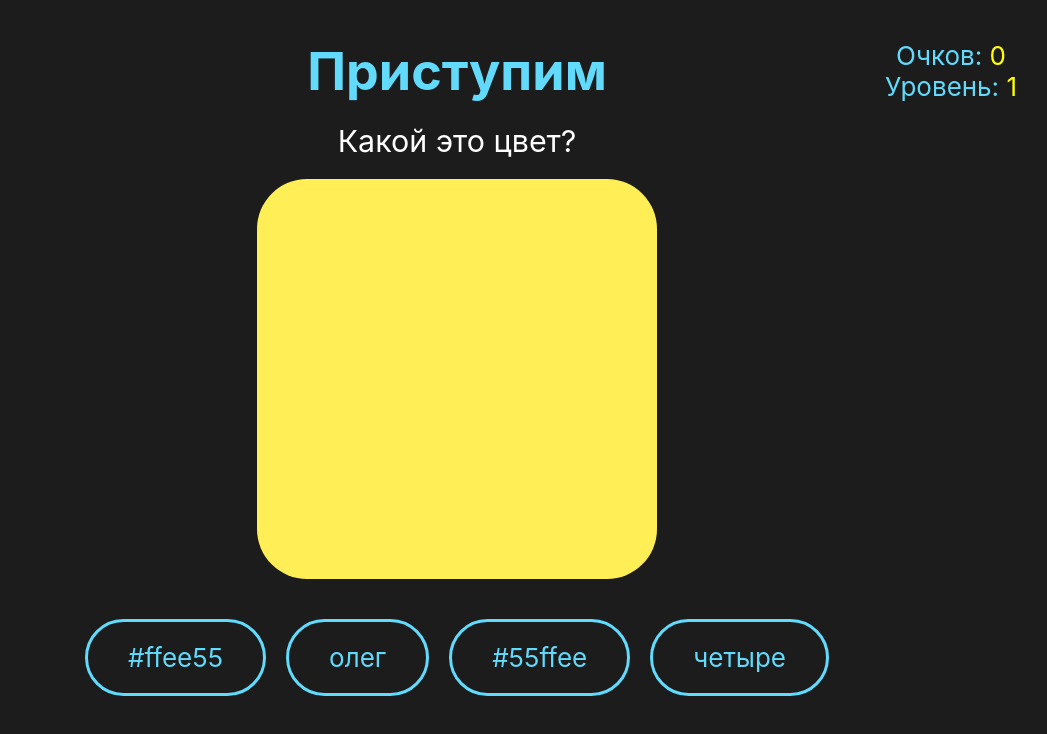
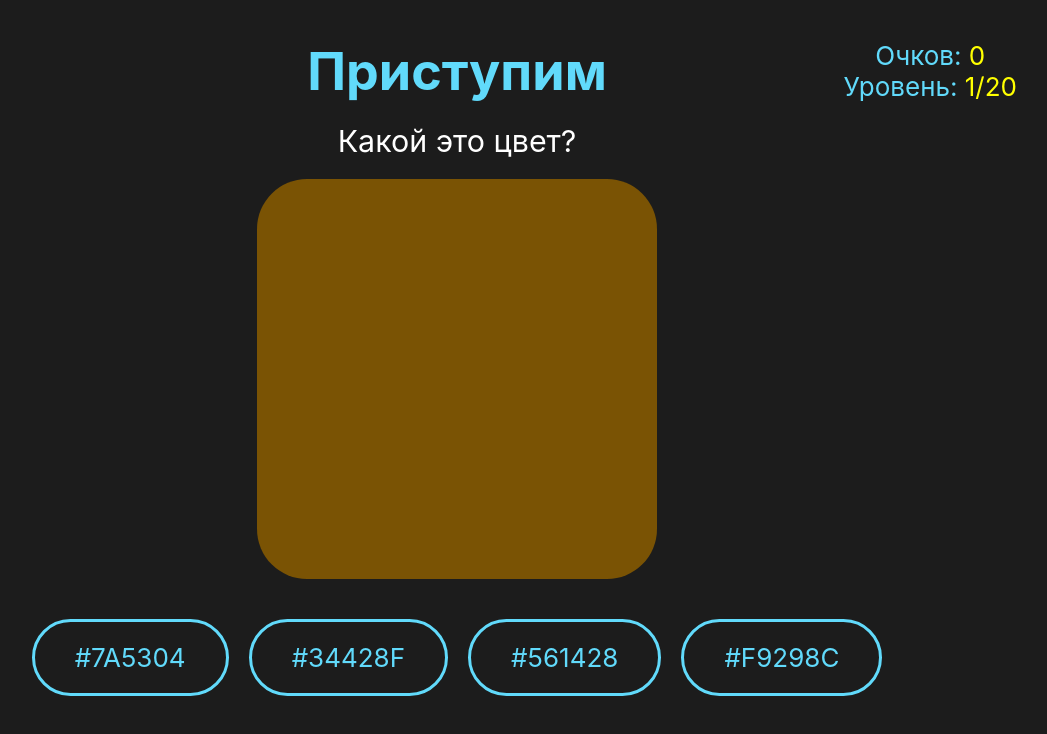
Before and after one commit to suvmer/learncolors, a React (Create React App) app in the folder client/: page /begin in a window 1280 px wide. Shown: the top 734 px of the page, without its empty margins (183-1230 px from the left). Built offline with nearby package versions, Linux system fonts and the light colour scheme.

Commit message:
task auto generating works

```diff
--- a/client/src/App.js
+++ b/client/src/App.js
@@ -1,7 +1,7 @@
 import './App.css';
 import Main from './pages/Main';
 import Begin from './pages/Begin';
-import React, { useState } from 'react';
+import React, { useEffect, useMemo, useState } from 'react';
 import {
   BrowserRouter,
   Route,
@@ -10,27 +10,50 @@ import {
 
 const Context = React.createContext();
 
+Array.prototype.random = function () {
+  return this[Math.floor((Math.random()*this.length))];
+}
+
+
+var tasks = [];
+
 function App() {
   const [score, setScore] = useState(0);
   const [step, setStep] = useState(0);
 
-  const tasks = [
-      {
-        color: "#ffee55",
-        list: ["#ffee55", "олег", "#55ffee", "четыре"],
-        correct: 0
-      },
-      {
-        color: "#55ffee",
-        list: ["aboba", "#ffee55", "#55ffee", "nice"],
-        correct: 1
+
+  useMemo( () => {
+    var colors = [];
+    const symbs = ['0', '1', '2', '3', '4', '5', '6', '7', '8', '9', 'A', 'B', 'C', 'D', 'E', 'F'];
+    const generateColors = (n) => {
+      for(let i = 0; i < n; i++) {
+        colors.push("#".concat(symbs.random(), symbs.random(), symbs.random(), symbs.random(), symbs.random(), symbs.random()));
       }
-    ];
+    }
+
+    generateColors(100);
+    console.log("WORKSS");
+
+    const generateTasks = (tasksCount, answersCount) => {
+      for(let i = 0; i < tasksCount; i++) {
+        const answ = [];
+        for(var j = 0; j < answersCount; j++) {
+          answ.push(colors.random());
+        }
+        tasks.push({
+          list: answ,
+          correct: Math.floor((Math.random()*answ.length))
+        });
+
+      }
+    }
+    generateTasks(20, 4)
+  }, []);
 
   const onClickVariant = (index) => {
     if(index == tasks[step].correct)
       setScore(score+1);
-    setStep(step+1);
+    setStep((step+1)%tasks.length);
   }
 
   return (
--- a/client/src/components/ColorPicker.jsx
+++ b/client/src/components/ColorPicker.jsx
@@ -4,13 +4,14 @@ import { Context } from '../App';
 const ColorPicker = () => {
   const {steps, tasks, onClickVariant} = useContext(Context);
   const task = tasks[steps[0]];
+  console.log("this is", task);
   return (
     <>
-        <div className="colorBox" style={{backgroundColor: task.color}}>
+        <div className="colorBox" style={{backgroundColor: task.list[task.correct]}}>
 
         </div>
         <div className='list'>
-        {task.list.map((element, ind) => <div onClick={() => onClickVariant(ind)} className='button'>{element}</div>)}
+        {task.list.map((element, ind) => <div key={ind} onClick={() => onClickVariant(ind)} className='button'>{element}</div>)}
         </div>
     </>
   );
--- a/client/src/components/Counter.jsx
+++ b/client/src/components/Counter.jsx
@@ -2,11 +2,12 @@ import React, { useContext } from 'react';
 import { Context } from '../App';
 
 const Counter = () => {
-  const {counter, steps} = useContext(Context);
+  const {counter, steps, tasks} = useContext(Context);
+  console.log(tasks)
   return (
     <div className="counter">
        Очков: <mark className='yellow'>{counter[0]}</mark>
-       <p>Уровень: <mark className='yellow'>{steps[0]+1}</mark></p>
+       <p>Уровень: <mark className='yellow'>{steps[0]+1}/{tasks.length}</mark></p>
     </div>
   );
 }
--- a/client/src/index.js
+++ b/client/src/index.js
@@ -6,9 +6,9 @@ import reportWebVitals from './reportWebVitals';
 
 const root = ReactDOM.createRoot(document.getElementById('root'));
 root.render(
-  <React.StrictMode>
+  /*<React.StrictMode>*/
     <App />
-  </React.StrictMode>
+  /*</React.StrictMode>*/
 );
 
 // If you want to start measuring performance in your app, pass a function
```
